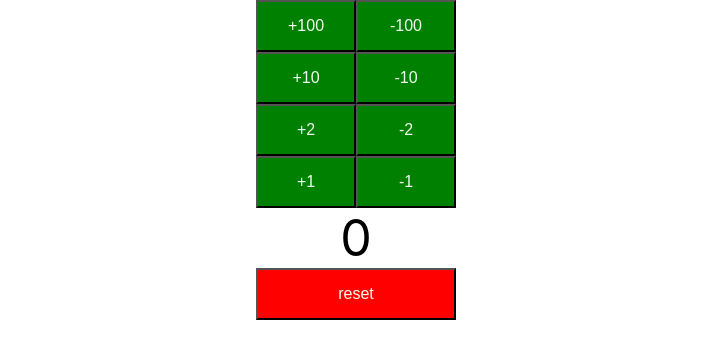
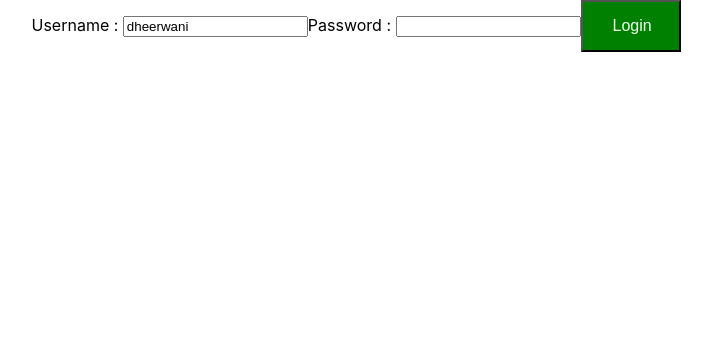
Before and after one commit to dheerwani/To-do_WebApp, a React (Create React App) app: page / in a window 1280 px wide. Shown: the top 358 px of the page, without its empty margins (284-996 px from the left). Built offline with nearby package versions, Linux system fonts and the light colour scheme.

Commit message:
Adding login component

```diff
--- a/src/App.js
+++ b/src/App.js
@@ -5,10 +5,13 @@ import FirstComponent , {SecondComponent} from './components/learning-examples/F
 import ThirdComponent from './components/learning-examples/ThirdComponent'
 import FourthComponent from './components/learning-examples/FourthComponent'
 import Counter from './components/counter/Counter'
+import TodoApp from './components/to-do/TodoApp'
+
 function App() {
   return (
     <div className="App">
-      <Counter/>
+      {/* <Counter/> */}
+      <TodoApp/>
     </div>
   );
 }
--- /dev/null
+++ b/src/components/to-do/TodoApp.jsx
@@ -0,0 +1,114 @@
+import react,{ Component } from "react";
+
+class TodoApp extends Component
+{
+    render() {
+        return(
+            <div className="TodoApp">
+                <LoginComponent/>
+
+            </div>
+        )
+    }
+}
+
+class LoginComponent extends Component
+{
+    constructor(props)
+    {
+        super(props)
+
+        this.state={
+            username : 'dheerwani',
+            password : '',
+            loginSuccess : false,
+            loginFailed : false
+        }
+
+        // this.handleUsername = this.handleUsername.bind(this)
+        // this.handlePassword = this.handlePassword.bind(this)
+        this.handleChange = this.handleChange.bind(this)
+        this.loginChanged = this.loginChanged.bind(this)
+    }
+
+    handleChange(event){
+        // console.log(this.state);
+        this.setState(
+            {
+                [event.target.name] : event.target.value
+            }
+        )
+    }
+    // handleUsername(event){
+    //     // console.log(event.target.value);
+    //     this.setState(
+    //         {
+    //             username : event.target.value
+    //         }
+    //     )
+    // }
+
+    // handlePassword(event){
+    //     this.setState(
+    //         {
+    //             password : event.target.value
+    //         }
+    //     )
+    // }
+
+    loginChanged()
+    {
+        if(this.state.username === 'dheerwani' && this.state.password === '12345')
+        {
+            console.log('success')
+            this.setState({
+                loginFailed : false,
+                loginSuccess :true
+            })
+        }
+        else
+        {
+            console.log('failed')
+            this.setState({
+                loginFailed : true,
+                loginSuccess :false
+            })
+        }
+    }
+    render() {
+        return(
+            <div>
+                <ShowvalidCred loginSuccess={this.state.loginSuccess}/>
+                <ShowInvalidCred loginFailed={this.state.loginFailed}/>
+                Username : <input type="text" name="username" value={this.state.username} onChange={this.handleChange}/>
+                Password : <input type="password" name="password" value={this.state.password} onChange={this.handleChange}/>
+                <button onClick={this.loginChanged}> Login </button>
+            </div>
+        )
+    }
+}
+
+    function ShowInvalidCred(props)
+    {
+        if(props.loginFailed)
+        {
+            return <div> Login Failed</div>
+        }
+        else
+        {
+            return null
+        }
+    }
+
+    function ShowvalidCred(props)
+    {
+        if(props.loginSuccess)
+        {
+            return <div> Login Succes</div>
+        }
+        else
+        {
+            return null
+        }
+    }
+export default TodoApp
```
